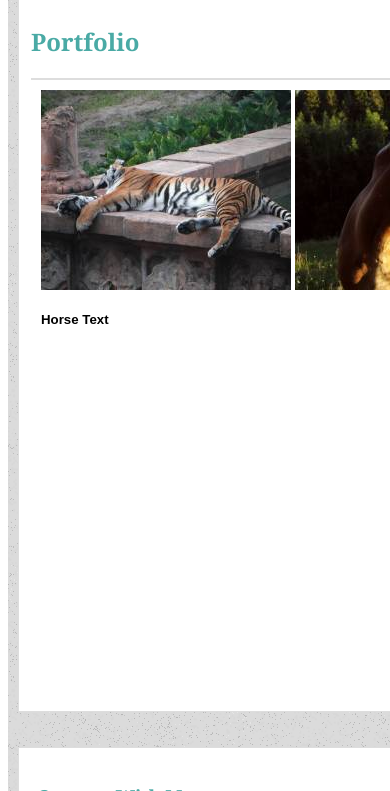
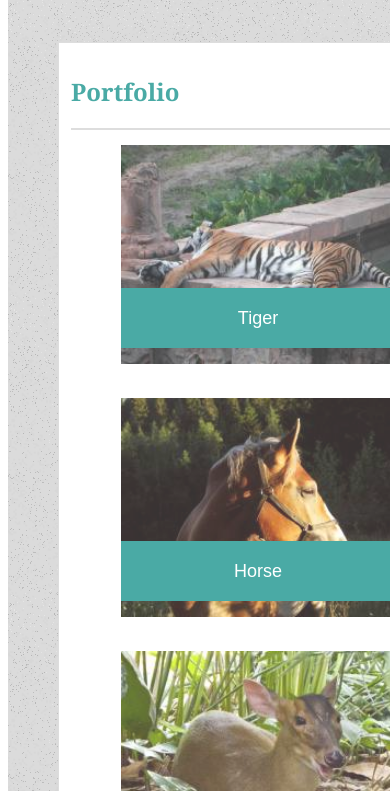
Before and after one commit to cplozon/Responsive-Portfolio, a plain HTML site: page portfolio.html in a window 390 px wide. Shown: the part 176-967 px from the top of the page. Drawn offline with Linux system fonts and the light colour scheme.

Commit message:
Final Version

```diff
--- a/assets/css/style.css
+++ b/assets/css/style.css
@@ -21,19 +21,15 @@ h3 {
 			margin: 0 auto 0 auto;
 			font-family: "Arial", 'Helvetica Neue', Helvetica, sans-serif;
 			padding-top: 30px;
-
 }
 
 .headingcontainer {
 			width: 960px;
 			margin: 0 auto 0 auto;
 			text-align: right;
-
-
 }
 
 .namecontainer {
-
 			width: 220px;
 			height: 100px;
 			background-color: #4aaaa5;
@@ -41,8 +37,6 @@ h3 {
 			color: white;
 			padding: 10px;
 			float:left;
-
-
 }
 
 .navcontainer {
@@ -56,14 +50,12 @@ h3 {
 .imagecontainer {
 			clear: both;
 			width: 1060px;
-			height:550px;
+			height: 550px;
 			background-position: right top;
 			padding-top: 50px;
 			padding-left: 50px;
 			border-top: 2px solid #dddddd;
 			background-image: url("../images/backgroundmoon.png");
-
-
  }
 
  #background { position: relative;
@@ -78,17 +70,38 @@ h3 {
 			float: left;
 }
 
+/*portfolio page only*/
+
+.imagecontainertwo {
+			clear: both;
+			width: 1060px;
+			height: 850px;
+			background-position: right top;
+			padding-top: 50px;
+			padding-left: 50px;
+			border-top: 2px solid #dddddd;
+			background-image: url("../images/backgroundmoon.png");
+ }
+
 .aboutmecontainertwo {
 			clear: both;
-			width: 650px;
-			height: 440px;
+			width: 674px;
+			height: 700px;
 			background-color: #ffffff;
 			border: 1px solid #dddddd;
 			padding: 12px;
 			float: left;
-
 }
 
+.lineboxtwo {  clear: both;
+			width: 610px;
+			height: 650px;
+			border-top: 2px solid #dddddd;
+			text-align: left;
+			color: #777777;
+		}
+
+/*portfolio page end */
 
 .linebox {  clear: both;
 			width: 610px;
@@ -96,22 +109,8 @@ h3 {
 			border-top: 2px solid #dddddd;
 			text-align: left;
 			color: #777777;
-
 		}
 
-h5 { position: absolute;
-	 top: 200px;
-	 left: 0;
-	 background-color: #ffffff;
-	 color: black;
-	 width: 100%;
-
-	}
-
-.imagetext {
-			position: relative; /*for portfolio */
-			width: 100%;
-}
 
 h4 { position: absolute;
 	 top: 100px;
@@ -135,7 +134,6 @@ h4 { position: absolute;
 			padding: 18px;
 			float: right;
 			text-align: center;
-
 }
 
 .lineboxconnect {
@@ -154,6 +152,45 @@ h4 { position: absolute;
 #linepic {
 			width: 50px;
 			height: 50px;
+}
+
+.imagetext {
+			position: relative;
+			float: left;
+			width: 274px;
+			margin: 15px;
+			overflow: auto;
+}
+
+/*portfolio page */
+
+.imagetext img {
+	width: 100%;
+	border: 0 none;
+	opacity: 0.8;
+}
+
+h5 {
+	position: absolute;
+	bottom: 20px;
+	width: 100%;
+	padding: 15px;
+	margin-bottom: 0;
+	font-weight: 300;
+	line-height: 30px;
+	color: #fff;
+	font-size: 18px;
+	text-align: center;
+	background: #4aaaa5;
+	border-bottom: 0;
+}
+
+.auth-image {
+	float: left;
+	width: 200px;
+	height: auto;
+	margin-top: 05px;
+	margin-right: 25px;
 }
 
 .footer {
@@ -233,6 +270,27 @@ input[type=submit]:hover {
 			padding: 5px;
 }
 
+/*portfolio page media query*/
+
+.imagecontainertwo {
+			clear: both;
+			width: 960px;
+			height: 1200px;
+ }
+
+ .aboutmecontainertwo {
+			clear: both;
+			width: 415px;
+			height: 900px;
+}
+
+.lineboxtwo {  clear: both;
+			width: 365px;
+			height: 850px;
+			padding-left: 35px;
+			padding-right: 35px;
+		}
+
 #runnerimage {
 			clear:both;
 			padding-top: 30px;
@@ -248,6 +306,7 @@ input[type=submit]:hover {
 			margin-left: 50px;
 			float: left;
 }
+
 
 .lineboxconnect {
 		clear: both;
@@ -295,7 +354,29 @@ input[type=submit]:hover {
 			padding: 5px;
 }
 
+/*portfolio page */
+
+.imagecontainertwo {
+
+			width: 768px;
+			height: 1300px;
+ }
+
+ .aboutmecontainertwo {
+
+			width: 700px;
+			height: 910px;
+}
+
+.lineboxtwo {
+			width: 670px;
+			height: 870px;
+			padding-left: 35px;
+			padding-right: 35px;
+		}
+
 #runnerimage {
+			clear: both;
 			padding-top: 20px;
 			padding-bottom: 20px;
 			width: 200px;
@@ -331,7 +412,8 @@ input[type=submit]:hover {
 .headingcontainer {
 			width: 600px;
 			margin: 0 auto 0 auto;
-			text-align: right;
+			text-align: center;
+			line-height: 300%;
 }
 
 .namecontainer {
@@ -362,6 +444,7 @@ input[type=submit]:hover {
 			width: 600px;
 			height: 720px;
 			margin-bottom: 20px;
+
 }
 
 .linebox {
@@ -369,6 +452,28 @@ input[type=submit]:hover {
 			height: 700px;
 			padding: 10px;
 }
+
+/*portfolio */
+
+.imagecontainertwo {
+
+			width: 640px;
+			height: 1300px;
+ }
+
+ .aboutmecontainertwo {
+
+			width: 600px;
+			height: 900px;
+}
+
+.lineboxtwo {
+			width: 550px;
+			height: 800px;
+			padding-left: 35px;
+			padding-right: 35px;
+		}
+
 
 #runnerimage {
 			padding-top: 20px;
--- a/portfolio.html
+++ b/portfolio.html
@@ -23,20 +23,24 @@
 
 			</div><!--close headingcontainer-->
 
-			<div class="imagecontainer">
-			<!--<img src="assets/images/backgroundmoon.png" id="background">-->
+			<div class="imagecontainertwo">
 
+				<div class="aboutmecontainertwo">
+				<h2>Portfolio</h2>
+					<div class="lineboxtwo">
 
-				<div class="aboutmecontainer">
-				<h2>Portfolio</h2>
-					<div class="linebox">
 						<div class="imagetext">
-							<img src="assets/images/newtiger.jpg" alt="">
-							<h5>Tiger Text</h5>
-							<img src="assets/images/newhorse.jpg" alt="">
-							<h5>Horse Text</h5>
-						</div> <!--close imagetext-->
-
+						<img src="assets/images/newtiger.jpg" alt="Tiger">
+						<h5>Tiger</h5>
+						</div>
+						<div class="imagetext">
+						<img src="assets/images/newhorse.jpg" alt="Horse">
+						<h5>Horse</h5>
+						</div>
+						<div class="imagetext">
+						<img src="assets/images/newdeer.jpg" alt="Deer">
+						<h5>Deer</h5>
+						</div><!--close imagetext-->
 
 					</div> <!--close linebox-->
 
@@ -55,15 +59,11 @@
 
 			</div> <!--close imagecontainer-->
 
-
 				<div class="footer">
-				<p>© Copyright 2017 Cory Lozon</p>
+				<p>&#169 Copyright 2017 Cory Lozon</p>
 				</div> <!--close footer-->
 
-
 		</div> <!--close container-->
-
-
 
 </body>
 
```
Also changed, not shown: contact.html (+22 -15 lines), 2 other files.
